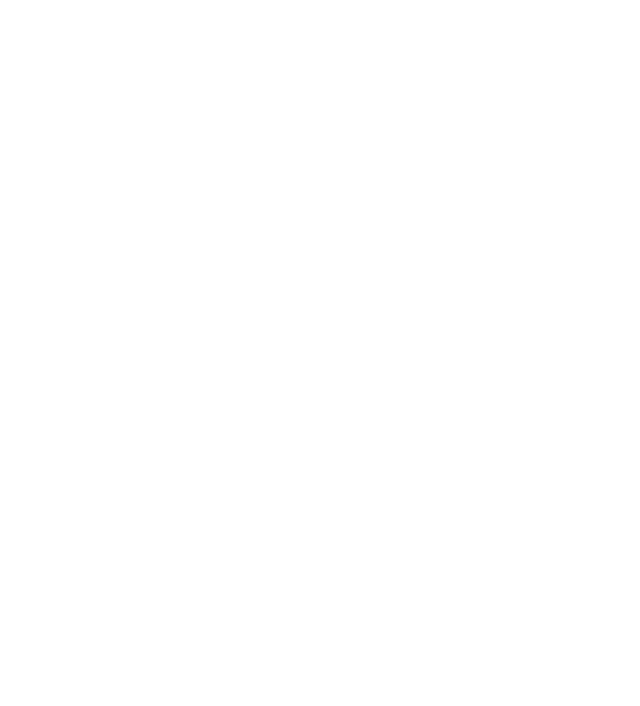
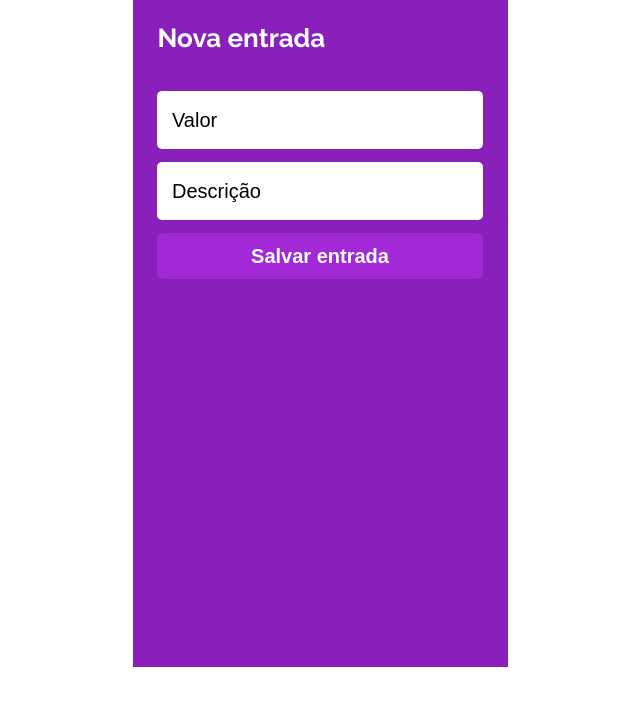
Before and after one commit to EduardoNagashima/projeto13-mywallet-front, a React (Create React App) app: page /input in a window 1280 px wide. Before the commit this address had no page. Shown: the top 706 px of the page, without its empty margins (320-960 px from the left). Built offline with nearby package versions, Linux system fonts and the light colour scheme; sample sign-in values are in the browser's storage; a web font is replaced by a local one.

Commit message:
rename some functions, sync back push

```diff
--- a/src/components/App.jsx
+++ b/src/components/App.jsx
@@ -5,8 +5,8 @@ import "../style/reset.css";
 import "../style/style.css";
 import SignIn from "./SignIn";
 import Home from "./Home";
-import In from "./In";
-import Out from "./Out"
+import In from "./Input";
+import Out from "./Output"
 import SignUp from "./SignUp";
 import UserContext from "../contexts/UserContext";
 
@@ -27,8 +27,8 @@ export default function App() {
                     />} />
                     <Route path="/signup" element={<SignUp />} />
                     <Route path="/home" element={<Home />} />
-                    <Route path="/in" element={<In />} />
-                    <Route path="/out" element={<Out />} />
+                    <Route path="/input" element={<In />} />
+                    <Route path="/output" element={<Out />} />
                 </Routes>
             </UserContext.Provider>
         </BrowserRouter>
--- a/src/components/Home/index.jsx
+++ b/src/components/Home/index.jsx
@@ -92,13 +92,13 @@ export default function Home() {
             </Registres>
 
             <NewRegistry>
-                <Link to={"/in"}>
+                <Link to={"/input"}>
                     <div>
                         <ion-icon name="add-circle-outline"></ion-icon>
                         <p>Nova <br /> entrada</p>
                     </div>
                 </Link>
-                <Link to={"/out"}>
+                <Link to={"/output"}>
                     <div>
                         <ion-icon name="remove-circle-outline"></ion-icon>
                         <p>Nova <br /> saída</p>
--- a/src/components/In/index.jsx
+++ b/src/components/Input/index.jsx
@@ -27,7 +27,7 @@ export default function In() {
                 "Authorization": `Bearer ${token}`
             }
         }
-        axios.post("http://localhost:5000/in", {
+        axios.post("http://localhost:5000/input", {
             value: newEntry.value,
             description: newEntry.description
         }, config)
@@ -49,7 +49,7 @@ export default function In() {
             <input
                 required
                 type="text"
-                maxlength="40"
+                maxLength="40"
                 placeholder="Descrição"
                 onChange={e => setNewEntry({ ...newEntry, description: e.target.value })}
             />
--- a/src/components/Out/index.jsx
+++ b/src/components/Output/index.jsx
@@ -27,7 +27,7 @@ export default function Out() {
                 "Authorization": `Bearer ${token}`
             }
         }
-        axios.post("http://localhost:5000/out", {
+        axios.post("http://localhost:5000/output", {
             value: newEntry.value,
             description: newEntry.description
         }, config)
@@ -52,7 +52,7 @@ export default function Out() {
             <input
                 required
                 type="text"
-                maxlength="40"
+                maxLength="40"
                 placeholder="Descrição"
                 onChange={e => setNewEntry({ ...newEntry, description: e.target.value })}
             />
```
Also changed, not shown: src/components/Input/style.js (renamed from src/components/In/style.js), src/components/Output/style.js (renamed from src/components/Out/style.js).
